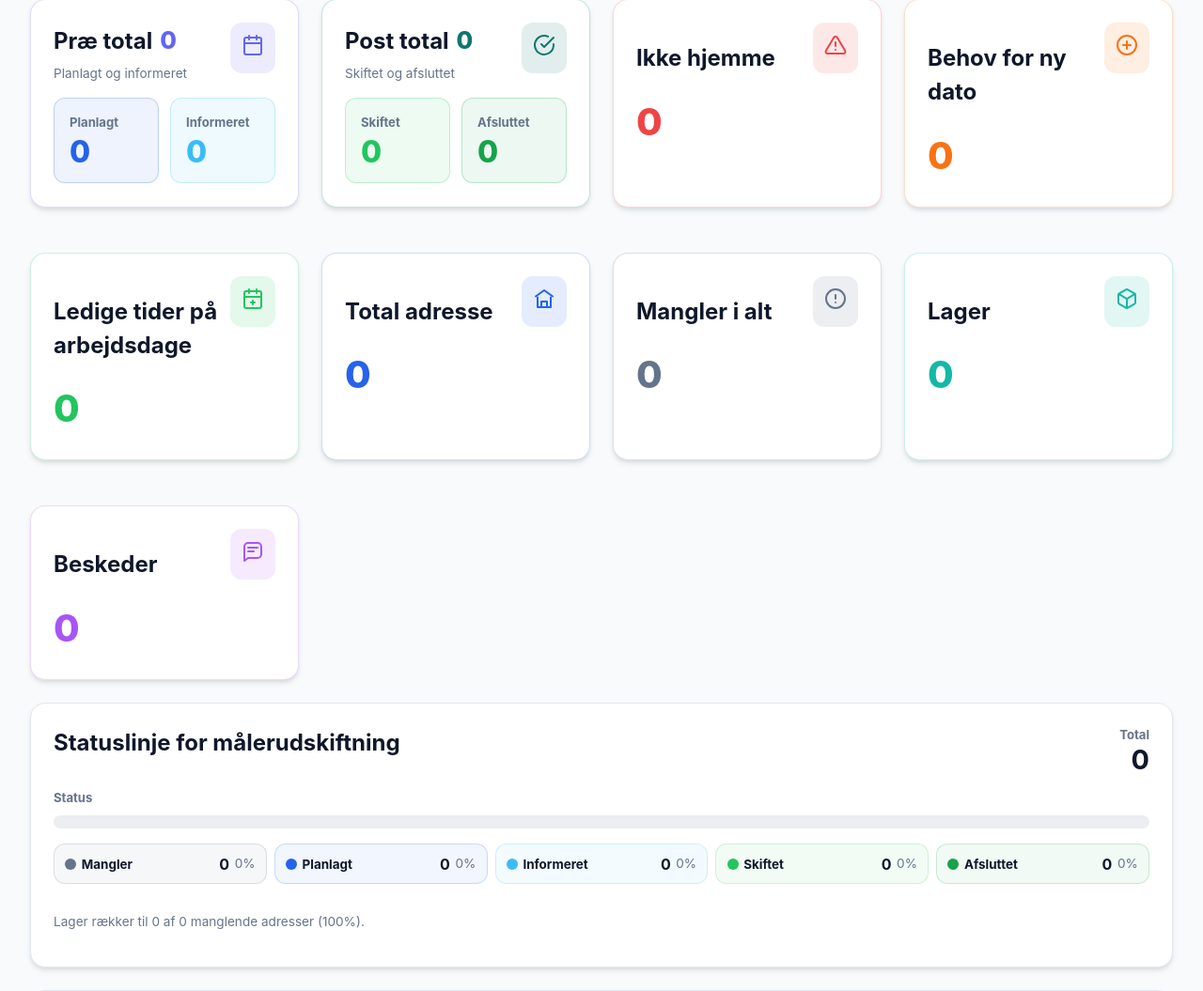
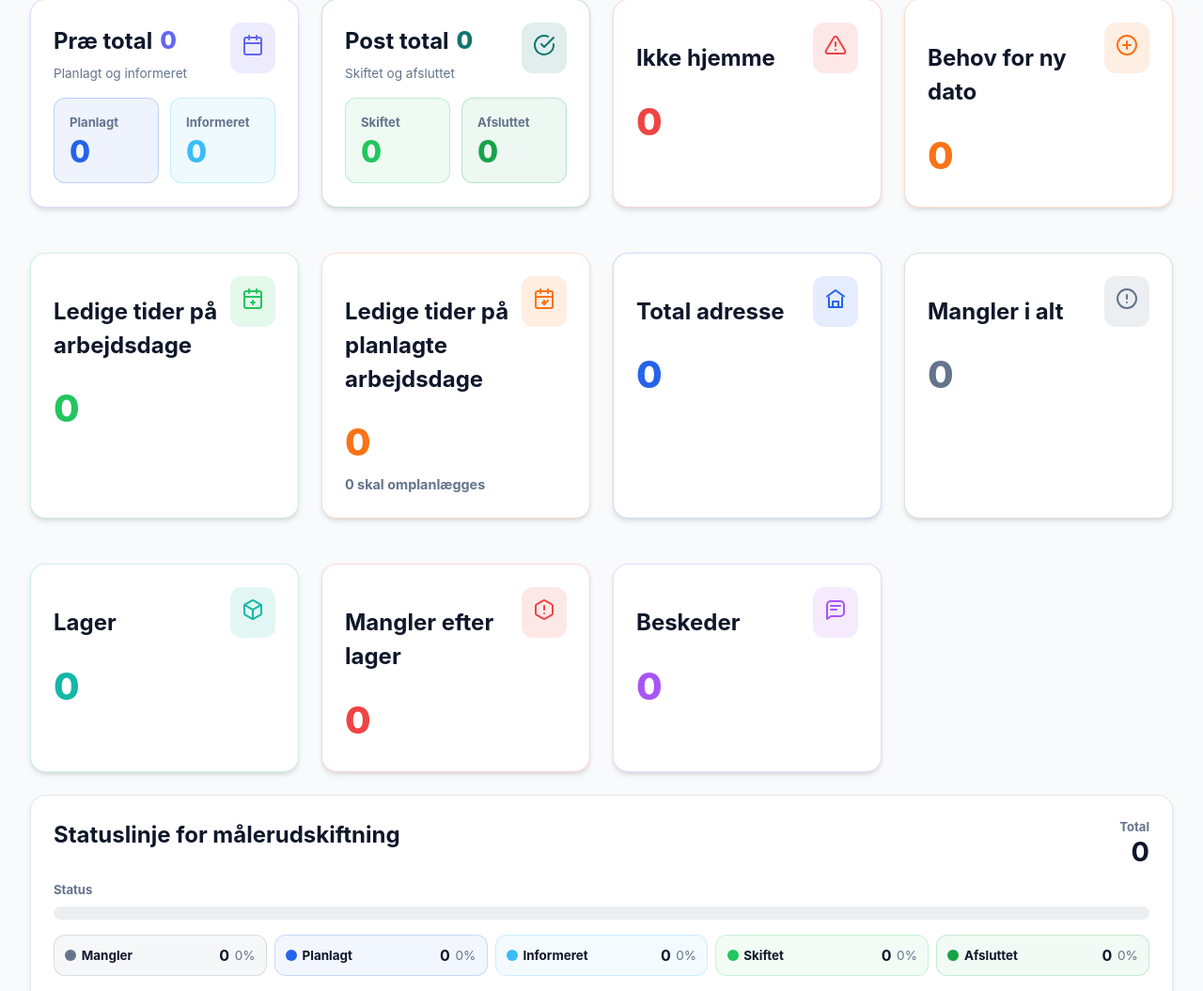
Before and after one commit to Rmelin/MeterReplace, a FastAPI app: page /admin/status in a window 1280 px wide. Shown: the part 225-1280 px from the top of the page at 94% size. Run offline with FastAPI, Linux system fonts and the light colour scheme; the visitor is signed in with stand-in values (Sample User, id 1).

Commit message:
Tilfoj lager- og arbejdsdagskort

```diff
--- a/app/static/styles.css
+++ b/app/static/styles.css
@@ -252,6 +252,13 @@ a:hover {
     margin: 0.5rem 0 0;
 }
 
+.metric-note {
+    margin: 0.25rem 0 0;
+    color: var(--muted);
+    font-size: 0.9rem;
+    font-weight: 700;
+}
+
 .metric-icon {
     padding: 0.75rem;
     border-radius: 12px;
@@ -308,6 +315,11 @@ a:hover {
     --status-rgb: var(--status-needs-reschedule-rgb);
 }
 
+.status-card-reschedule-slots {
+    --status-color: var(--status-needs-reschedule);
+    --status-rgb: var(--status-needs-reschedule-rgb);
+}
+
 .status-card-unplanned {
     --status-color: var(--status-unplanned);
     --status-rgb: var(--status-unplanned-rgb);
@@ -321,6 +333,11 @@ a:hover {
 .status-card-stock {
     --status-color: var(--status-stock);
     --status-rgb: var(--status-stock-rgb);
+}
+
+.status-card-stock-missing {
+    --status-color: var(--status-not-home);
+    --status-rgb: var(--status-not-home-rgb);
 }
 
 .status-card-messages {
--- a/app/templates/admin_status.html
+++ b/app/templates/admin_status.html
@@ -197,6 +197,18 @@
             </div>
         </div>
     </a>
+    <a class="card card-link status-card status-card-reschedule-slots" href="/admin/planning">
+        <div class="metric-container">
+            <div>
+                <h2>Ledige tider på planlagte arbejdsdage</h2>
+                <p class="metric">{{ open_slots_on_active_planned_workdays }}</p>
+                <p class="metric-note">{{ reschedule_on_active_planned_workdays }} skal omplanlægges</p>
+            </div>
+            <div class="metric-icon">
+                <svg width="24" height="24" viewBox="0 0 24 24" fill="none" stroke="currentColor" stroke-width="2" stroke-linecap="round" stroke-linejoin="round"><path d="M8 2v4"></path><path d="M16 2v4"></path><rect x="3" y="4" width="18" height="18" rx="2"></rect><path d="M3 10h18"></path><path d="M12 14v4"></path><path d="m16 14-4 4-2-2"></path></svg>
+            </div>
+        </div>
+    </a>
     <a class="card card-link status-card status-card-total" href="/admin/addresses">
         <div class="metric-container">
             <div>
@@ -227,6 +239,17 @@
             </div>
             <div class="metric-icon">
                 <svg width="24" height="24" viewBox="0 0 24 24" fill="none" stroke="currentColor" stroke-width="2" stroke-linecap="round" stroke-linejoin="round"><path d="M21 16V8a2 2 0 0 0-1-1.73l-7-4a2 2 0 0 0-2 0l-7 4A2 2 0 0 0 3 8v8a2 2 0 0 0 1 1.73l7 4a2 2 0 0 0 2 0l7-4A2 2 0 0 0 21 16z"></path><polyline points="3.27 6.96 12 12.01 20.73 6.96"></polyline><line x1="12" y1="22.08" x2="12" y2="12"></line></svg>
+            </div>
+        </div>
+    </a>
+    <a class="card card-link status-card status-card-stock-missing" href="/admin/inventory">
+        <div class="metric-container">
+            <div>
+                <h2>Mangler efter lager</h2>
+                <p class="metric">{{ meters_missing_after_stock }}</p>
+            </div>
+            <div class="metric-icon">
+                <svg width="24" height="24" viewBox="0 0 24 24" fill="none" stroke="currentColor" stroke-width="2" stroke-linecap="round" stroke-linejoin="round"><path d="M21 16V8a2 2 0 0 0-1-1.73l-7-4a2 2 0 0 0-2 0l-7 4A2 2 0 0 0 3 8v8a2 2 0 0 0 1 1.73l7 4a2 2 0 0 0 2 0l7-4A2 2 0 0 0 21 16z"></path><path d="M12 8v4"></path><path d="M12 16h.01"></path></svg>
             </div>
         </div>
     </a>
@@ -273,7 +296,7 @@
             </div>
         {% endfor %}
     </div>
-    <p class="hint">Lager rækker til {{ stock_coverable_missing }} af {{ status_line_missing }} manglende adresser ({{ stock_coverage_pct }}%).</p>
+    <p class="hint">Lager rækker til {{ stock_coverable_missing }} af {{ remaining }} manglende adresser ({{ stock_coverage_pct }}%).</p>
 </section>
 
 <section class="card">
```
Also changed, not shown: app/routes/admin_status.py (+11 -3 lines), app/workday_status.py (+15 -0 lines).
